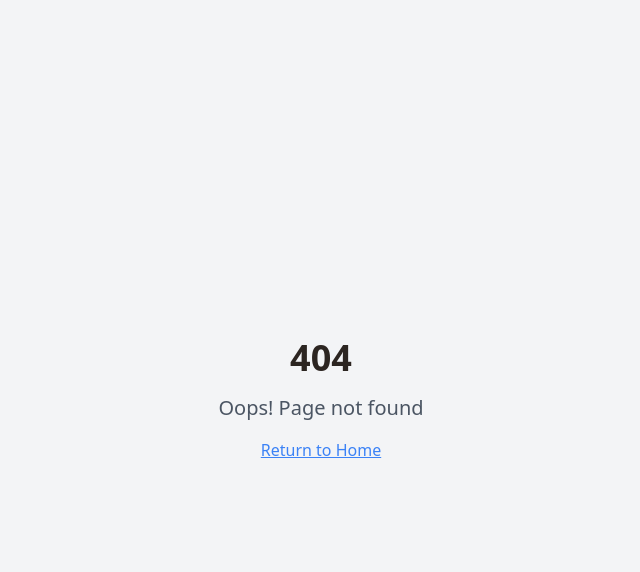
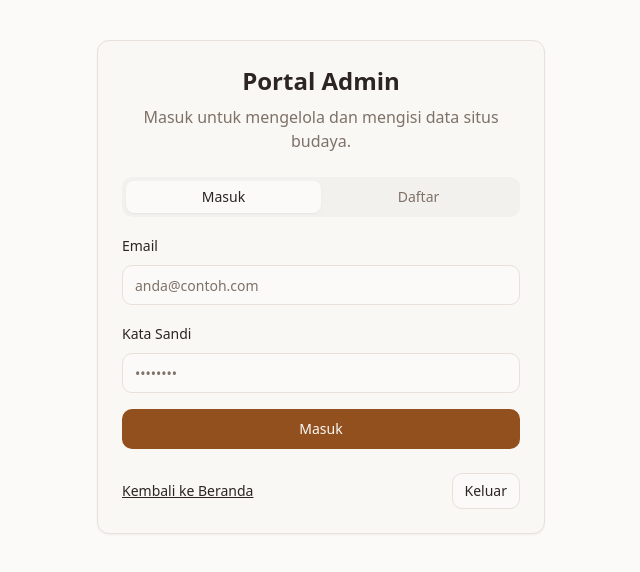
Before and after one commit to harrylicious/lombok-heritage-gis-ai, a React (Vite) app: page /auth in a window 1280 px wide. Before the commit this address had no page. Shown: the top 572 px of the page, without its empty margins (319-959 px from the left). Built offline with nearby package versions, Linux system fonts and the light colour scheme.

Commit message:
Add Admin login functionality
Implement login for the admin page to enable data entry within the application. This includes setting up authentication for the admin route.

```diff
--- a/src/App.tsx
+++ b/src/App.tsx
@@ -6,6 +6,8 @@ import { BrowserRouter, Routes, Route } from "react-router-dom";
 import Index from "./pages/Index";
 import Admin from "./pages/Admin";
 import NotFound from "./pages/NotFound";
+import Auth from "./pages/Auth";
+import RequireAuth from "./components/auth/RequireAuth";
 
 const queryClient = new QueryClient();
 
@@ -17,7 +19,8 @@ const App = () => (
       <BrowserRouter>
         <Routes>
           <Route path="/" element={<Index />} />
-          <Route path="/admin" element={<Admin />} />
+          <Route path="/auth" element={<Auth />} />
+          <Route path="/admin" element={<RequireAuth><Admin /></RequireAuth>} />
           {/* ADD ALL CUSTOM ROUTES ABOVE THE CATCH-ALL "*" ROUTE */}
           <Route path="*" element={<NotFound />} />
         </Routes>
--- /dev/null
+++ b/src/components/auth/RequireAuth.tsx
@@ -0,0 +1,48 @@
+import React, { useEffect, useState } from "react";
+import { Navigate, useLocation } from "react-router-dom";
+import { supabase } from "@/integrations/supabase/client";
+import { Card } from "@/components/ui/card";
+
+interface Props {
+  children: React.ReactNode;
+}
+
+const RequireAuth: React.FC<Props> = ({ children }) => {
+  const location = useLocation();
+  const [checking, setChecking] = useState(true);
+  const [isAuthed, setIsAuthed] = useState(false);
+
+  useEffect(() => {
+    // Listen for auth state changes
+    const { data: { subscription } } = supabase.auth.onAuthStateChange((_, session) => {
+      setIsAuthed(!!session?.user);
+    });
+
+    // Check existing session
+    supabase.auth.getSession().then(({ data }) => {
+      setIsAuthed(!!data.session?.user);
+      setChecking(false);
+    });
+
+    return () => subscription.unsubscribe();
+  }, []);
+
+  if (checking) {
+    return (
+      <div className="min-h-[40vh] flex items-center justify-center">
+        <Card className="p-6 text-center">
+          <div className="animate-spin w-8 h-8 border-4 border-heritage border-t-transparent rounded-full mx-auto mb-3" />
+          <p className="text-muted-foreground">Memeriksa sesi...</p>
+        </Card>
+      </div>
+    );
+  }
+
+  if (!isAuthed) {
+    return <Navigate to="/auth" replace state={{ from: location.pathname }} />;
+  }
+
+  return <>{children}</>;
+};
+
+export default RequireAuth;
--- /dev/null
+++ b/src/pages/Auth.tsx
@@ -0,0 +1,155 @@
+import React, { useEffect, useState } from "react";
+import { useNavigate, useLocation, Link } from "react-router-dom";
+import { supabase } from "@/integrations/supabase/client";
+import { Card } from "@/components/ui/card";
+import { Input } from "@/components/ui/input";
+import { Button } from "@/components/ui/button";
+import { Tabs, TabsContent, TabsList, TabsTrigger } from "@/components/ui/tabs";
+import { Label } from "@/components/ui/label";
+import { useToast } from "@/hooks/use-toast";
+
+const setSEO = () => {
+  document.title = "Login Admin | GIS Warisan Budaya Sasak";
+  const desc = "Login Admin untuk input data situs budaya Sasak.";
+  let meta = document.querySelector('meta[name="description"]');
+  if (!meta) {
+    meta = document.createElement("meta");
+    meta.setAttribute("name", "description");
+    document.head.appendChild(meta);
+  }
+  meta.setAttribute("content", desc);
+
+  let canonical = document.querySelector('link[rel="canonical"]');
+  if (!canonical) {
+    canonical = document.createElement("link");
+    canonical.setAttribute("rel", "canonical");
+    document.head.appendChild(canonical);
+  }
+  canonical.setAttribute("href", window.location.origin + "/auth");
+};
+
+const Auth: React.FC = () => {
+  const navigate = useNavigate();
+  const location = useLocation() as any;
+  const { toast } = useToast();
+  const [tab, setTab] = useState("login");
+  const [email, setEmail] = useState("");
+  const [password, setPassword] = useState("");
+  const [loading, setLoading] = useState(false);
+
+  useEffect(() => {
+    setSEO();
+
+    // Redirect if already authed
+    const { data: { subscription } } = supabase.auth.onAuthStateChange((_, session) => {
+      if (session?.user) {
+        const redirectTo = location.state?.from || "/admin";
+        navigate(redirectTo, { replace: true });
+      }
+    });
+
+    supabase.auth.getSession().then(({ data }) => {
+      if (data.session?.user) {
+        const redirectTo = location.state?.from || "/admin";
+        navigate(redirectTo, { replace: true });
+      }
+    });
+
+    return () => subscription.unsubscribe();
+  }, [navigate, location.state]);
+
+  const handleLogin = async () => {
+    try {
+      setLoading(true);
+      const { error } = await supabase.auth.signInWithPassword({ email, password });
+      if (error) throw error;
+      toast({ title: "Berhasil masuk", description: "Selamat datang kembali." });
+      // Navigation will happen via auth state listener
+    } catch (err: any) {
+      toast({ title: "Gagal masuk", description: err?.message || "Periksa email dan kata sandi", variant: "destructive" });
+    } finally {
+      setLoading(false);
+    }
+  };
+
+  const handleSignup = async () => {
+    try {
+      setLoading(true);
+      const redirectUrl = `${window.location.origin}/`;
+      const { error } = await supabase.auth.signUp({
+        email,
+        password,
+        options: { emailRedirectTo: redirectUrl },
+      });
+      if (error) throw error;
+      toast({ title: "Registrasi berhasil", description: "Periksa email Anda untuk verifikasi." });
+    } catch (err: any) {
+      toast({ title: "Gagal daftar", description: err?.message || "Coba email lain", variant: "destructive" });
+    } finally {
+      setLoading(false);
+    }
+  };
+
+  return (
+    <div className="min-h-screen bg-gradient-cultural">
+      <div className="container mx-auto px-4 py-10">
+        <div className="max-w-md mx-auto">
+          <Card className="p-6 shadow-cultural">
+            <h1 className="text-2xl font-bold text-center mb-2">Portal Admin</h1>
+            <p className="text-center text-muted-foreground mb-6">Masuk untuk mengelola dan mengisi data situs budaya.</p>
+
+            <Tabs value={tab} onValueChange={setTab} className="w-full">
+              <TabsList className="grid grid-cols-2 mb-4 bg-muted/50">
+                <TabsTrigger value="login">Masuk</TabsTrigger>
+                <TabsTrigger value="signup">Daftar</TabsTrigger>
+              </TabsList>
+
+              <TabsContent value="login" className="space-y-4">
+                <div className="space-y-2">
+                  <Label htmlFor="email-login">Email</Label>
+                  <Input id="email-login" type="email" placeholder="anda@contoh.com" value={email} onChange={(e) => setEmail(e.target.value)} />
+                </div>
+                <div className="space-y-2">
+                  <Label htmlFor="password-login">Kata Sandi</Label>
+                  <Input id="password-login" type="password" placeholder="••••••••" value={password} onChange={(e) => setPassword(e.target.value)} />
+                </div>
+                <Button onClick={handleLogin} disabled={loading} className="w-full">
+                  {loading ? "Memproses..." : "Masuk"}
+                </Button>
+              </TabsContent>
+
+              <TabsContent value="signup" className="space-y-4">
+                <div className="space-y-2">
+                  <Label htmlFor="email-signup">Email</Label>
+                  <Input id="email-signup" type="email" placeholder="anda@contoh.com" value={email} onChange={(e) => setEmail(e.target.value)} />
+                </div>
+                <div className="space-y-2">
+                  <Label htmlFor="password-signup">Kata Sandi</Label>
+                  <Input id="password-signup" type="password" placeholder="Minimal 6 karakter" value={password} onChange={(e) => setPassword(e.target.value)} />
+                </div>
+                <Button onClick={handleSignup} disabled={loading} className="w-full" variant="secondary">
+                  {loading ? "Memproses..." : "Daftar"}
+                </Button>
+                <p className="text-xs text-muted-foreground text-center">Tips: Nonaktifkan "Confirm email" di pengaturan Supabase saat pengujian.</p>
+              </TabsContent>
+            </Tabs>
+
+            <div className="mt-6 flex items-center justify-between text-sm">
+              <Link to="/" className="underline">Kembali ke Beranda</Link>
+              <Button
+                variant="outline"
+                size="sm"
+                onClick={async () => {
+                  await supabase.auth.signOut();
+                  toast({ title: "Berhasil keluar" });
+                }}
+              >Keluar</Button>
+            </div>
+          </Card>
+        </div>
+      </div>
+    </div>
+  );
+};
+
+export default Auth;
--- a/src/pages/Index.tsx
+++ b/src/pages/Index.tsx
@@ -183,7 +183,7 @@ const Index = () => {
           </Card>
           <div className="flex justify-end mt-2">
             <Link to="/admin">
-              <Button variant="outline" size="sm">Admin</Button>
+              <Button variant="outline" size="sm">Masuk Admin</Button>
             </Link>
           </div>
 
```
